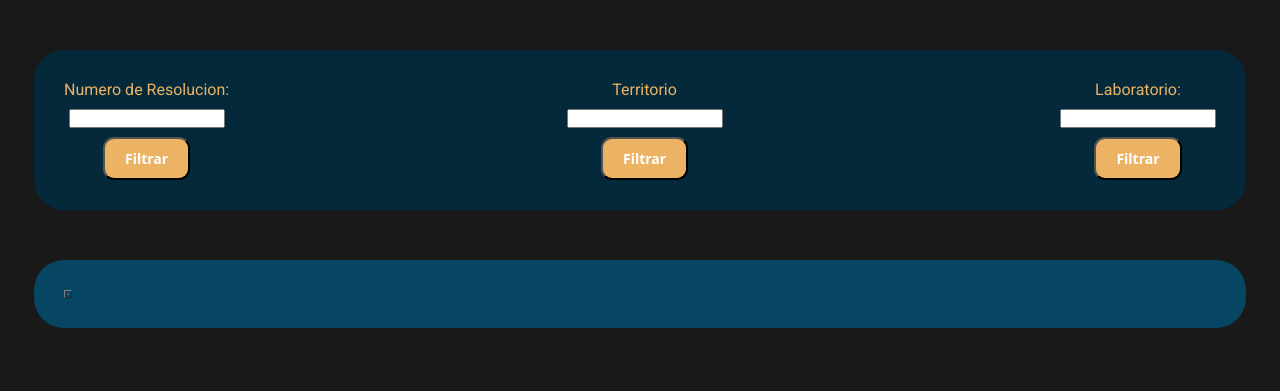
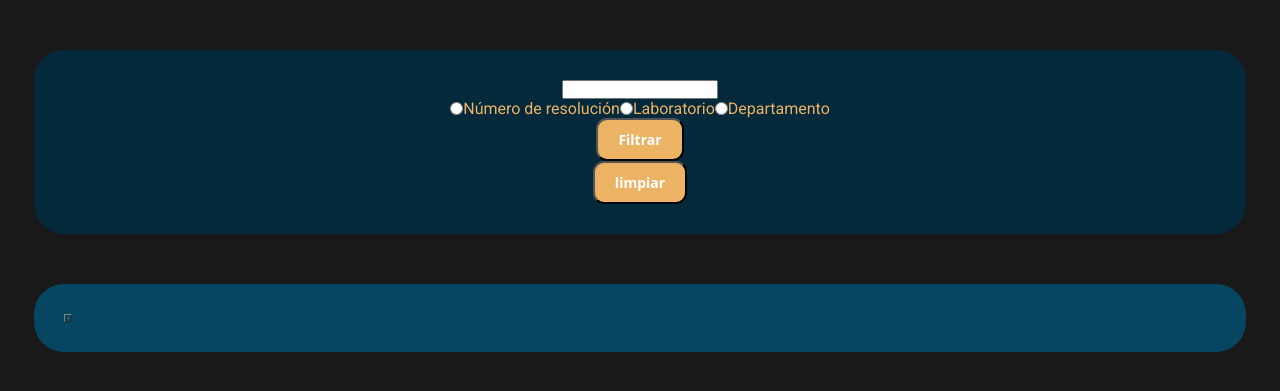
Before and after one commit to SantiagoRoa/Parcial-CienciaDatos, a Flask app: page / in a window 1280 px wide. Shown: the part 190-581 px from the top of the page. Run offline with Flask 2, Linux system fonts and the light colour scheme.

Commit message:
radio button

```diff
--- a/static/css/style.css
+++ b/static/css/style.css
@@ -29,16 +29,16 @@ body {
   border-radius: 30px;
   display: flex;
   flex-direction: row;
-  justify-content: space-between;
+  justify-content: center;
   align-items: center;
 }
 
 .filter-container .item-filter {
   display: flex;
-  flex-direction: column;
+  flex-direction: row;
   align-items: center;
-  justify-content: space-between;
-  height: 100px;
+  justify-content: center;
+
 }
 
 .table-container {
--- a/templates/index.html
+++ b/templates/index.html
@@ -16,26 +16,36 @@
 <body>
     <div class="header">
         <h1>Universidad Distrital F.J.C</h1>
-        <h3>Ciencia de Datos -  RETO #1</h3>
+        <h3>Ciencia de Datos - RETO #1</h3>
         <span>Nelson Santigo Roa Garzon</span>
         <span>Christian Isaac gamboa Restrepo</span>
     </div>
     <div class="filter-container">
-        <form action="/" method="post" class="item-filter">
-            <label for="numRes">Numero de Resolucion:</label>
-            <input type="text" id="numRes" name="numRes">
-            <button class="btn" type="submit">Filtrar</button>
+        <form action="/" method="post">
+            <div class="item-filter">
+                <input type="text" id="res" name="res">
+            </div>
+            <div class="item-filter">
+                <input type="radio" id="numRes" name="param" value="numRes">
+                <label for="numRes">Número de resolución</label>
+
+
+                <input type="radio" id="lab" name="param" value="Laboratorio">
+                <label for="lab">Laboratorio</label>
+
+
+                <input type="radio" id="Departamento" name="param" value="Departamento">
+                <label for="Departamento">Departamento</label>
+            </div>
+            <div class="item-filter">
+                <button type="submit" class="btn">Filtrar</button>
+            </div>
+            <div class="item-filter">
+                <button type="submit" class="btn">limpiar</button>
+            </div>
+
         </form>
-        <form action="/" method="post" class="item-filter">
-            <label for="territorio">Territorio</label>
-            <input type="text" id="territorio" name="territorio">
-            <button class="btn" type="submit">Filtrar</button>
-        </form>
-        <form action="/" method="post" class="item-filter">
-            <label for="valor">Laboratorio:</label>
-            <input type="text" id="lab" name="lab">
-            <button class="btn" type="submit">Filtrar</button>
-        </form>
+
     </div>
     <div class="table-container">
         {% for table in tables %}
```
